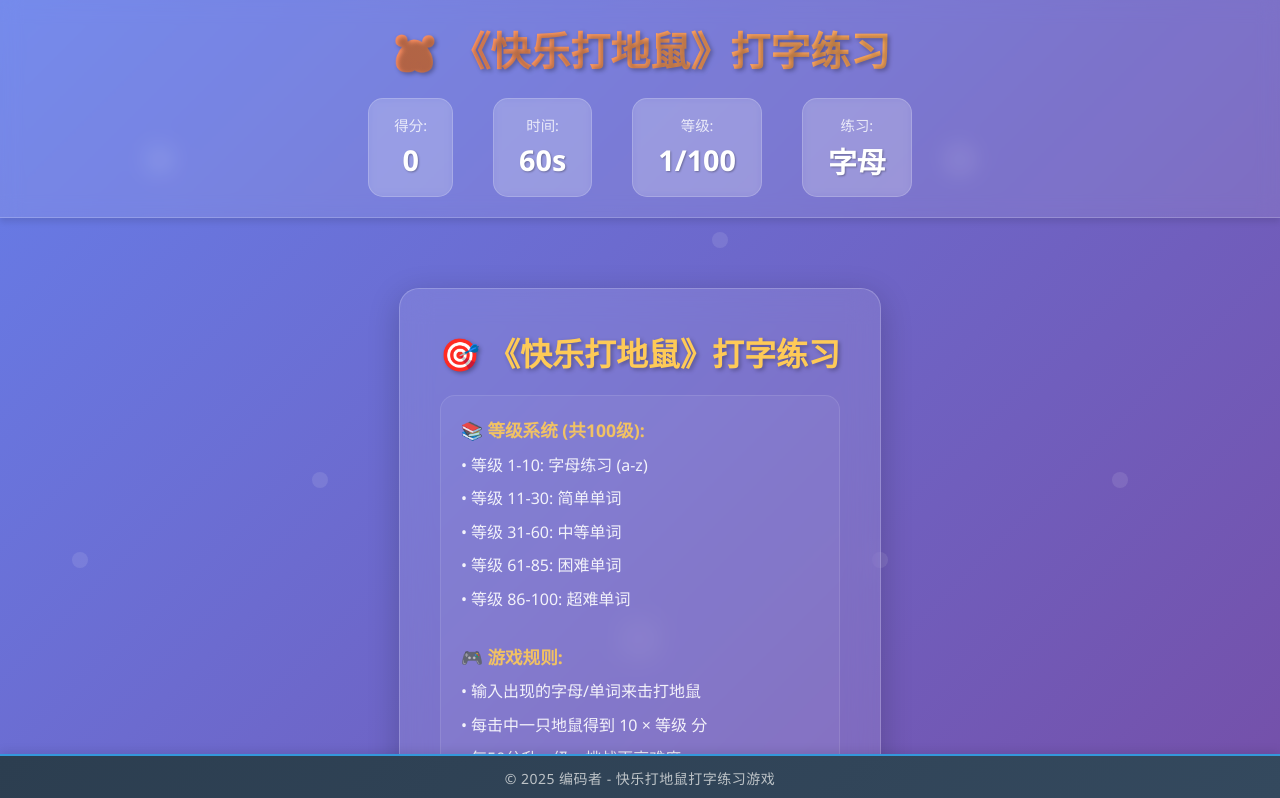
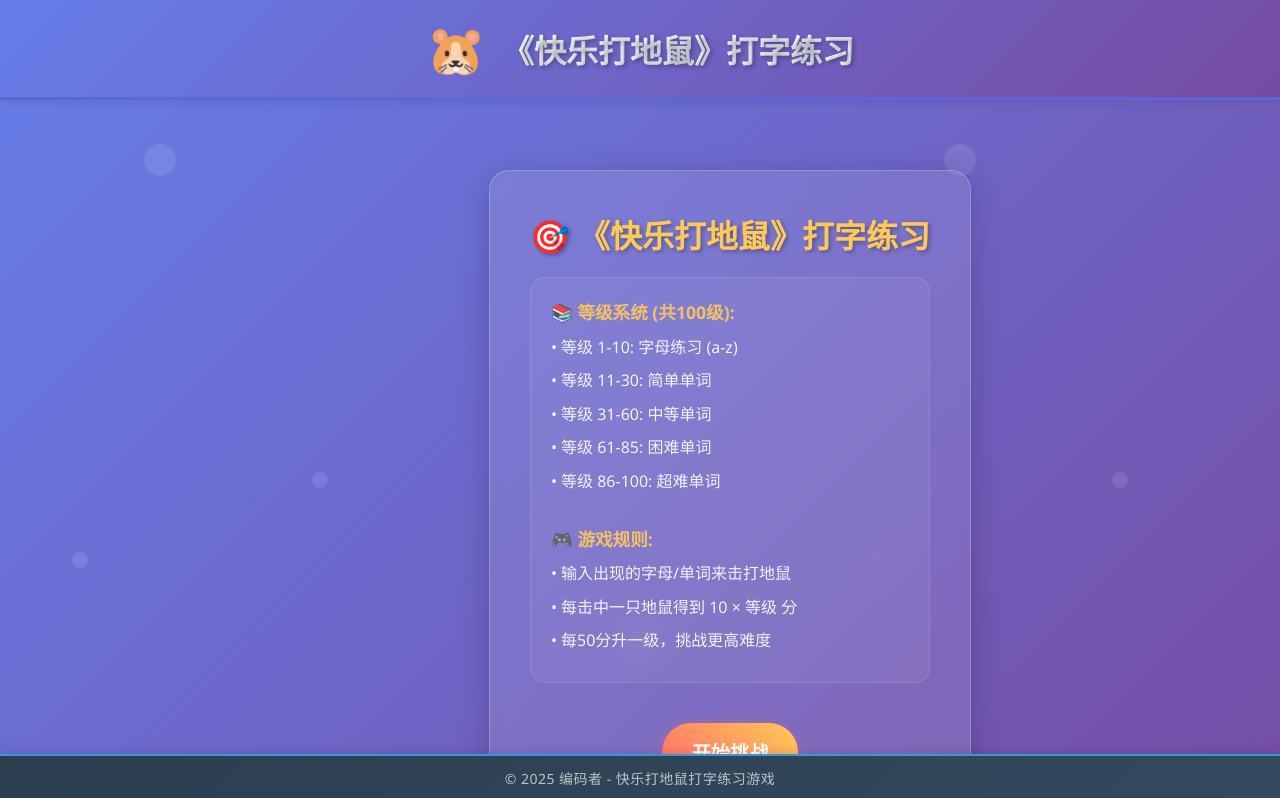
Before and after one commit to wcsee/typing-game, a React (Create React App) app in the folder frontend/: page /game in a window 1280 px wide. Shown: the top 798 px of the page. Built offline with nearby package versions, Linux system fonts and the light colour scheme.

Commit message:
optimized the game layout

```diff
--- a/frontend/src/App.css
+++ b/frontend/src/App.css
@@ -20,66 +20,9 @@ body {
   position: relative;
 }
 
-/* 游戏头部 */
-.game-header {
-  background: rgba(255, 255, 255, 0.1);
-  backdrop-filter: blur(10px);
-  padding: 20px;
-  text-align: center;
-  border-bottom: 1px solid rgba(255, 255, 255, 0.2);
-  box-shadow: 0 4px 6px rgba(0, 0, 0, 0.1);
-}
-
-.game-header h1 {
-  font-size: 2.5rem;
-  margin-bottom: 20px;
-  text-shadow: 2px 2px 4px rgba(0, 0, 0, 0.3);
-  background: linear-gradient(45deg, #ff6b6b, #feca57, #48dbfb, #ff9ff3);
-  background-size: 400% 400%;
-  -webkit-background-clip: text;
-  -webkit-text-fill-color: transparent;
-  animation: gradientShift 3s ease infinite;
-}
-
 @keyframes gradientShift {
   0%, 100% { background-position: 0% 50%; }
   50% { background-position: 100% 50%; }
-}
-
-.game-stats {
-  display: flex;
-  justify-content: center;
-  gap: 40px;
-  flex-wrap: wrap;
-}
-
-.stat {
-  display: flex;
-  flex-direction: column;
-  align-items: center;
-  background: rgba(255, 255, 255, 0.15);
-  padding: 15px 25px;
-  border-radius: 15px;
-  backdrop-filter: blur(5px);
-  border: 1px solid rgba(255, 255, 255, 0.2);
-  transition: transform 0.3s ease, box-shadow 0.3s ease;
-}
-
-.stat:hover {
-  transform: translateY(-2px);
-  box-shadow: 0 8px 25px rgba(0, 0, 0, 0.2);
-}
-
-.stat-label {
-  font-size: 0.9rem;
-  opacity: 0.8;
-  margin-bottom: 5px;
-}
-
-.stat-value {
-  font-size: 1.8rem;
-  font-weight: bold;
-  text-shadow: 1px 1px 2px rgba(0, 0, 0, 0.3);
 }
 
 /* 游戏区域 */
@@ -90,6 +33,14 @@ body {
   display: flex;
   flex-direction: column;
   align-items: center;
+  margin-left: 180px; /* 为左侧统计面板留出空间 */
+}
+
+@media (max-width: 768px) {
+  .game-area {
+    margin-left: 0;
+    padding-top: 0;
+  }
 }
 
 /* 开始游戏界面 */
--- a/frontend/src/App.tsx
+++ b/frontend/src/App.tsx
@@ -1,5 +1,7 @@
 import React, { useState, useEffect, useCallback, useRef } from 'react';
 import './App.css';
+import Header from './components/Header';
+import GameStats from './components/GameStats';
 import Footer from './components/Footer';
 
 interface Mole {
@@ -205,32 +207,8 @@ function App() {
 
   return (
     <div className="App">
-      <div className="game-header">
-        <h1>🐹 《快乐打地鼠》打字练习</h1>
-        <div className="game-stats">
-          <div className="stat">
-            <span className="stat-label">得分:</span>
-            <span className="stat-value">{score}</span>
-          </div>
-          <div className="stat">
-            <span className="stat-label">时间:</span>
-            <span className="stat-value">{timeLeft}s</span>
-          </div>
-          <div className="stat">
-            <span className="stat-label">等级:</span>
-            <span className="stat-value">{level}/100</span>
-          </div>
-          <div className="stat">
-            <span className="stat-label">练习:</span>
-            <span className="stat-value">
-              {level <= 10 ? '字母' :
-               level <= 30 ? '简单' :
-               level <= 60 ? '中等' :
-               level <= 85 ? '困难' : '超难'}
-            </span>
-          </div>
-        </div>
-      </div>
+      <Header />
+      {gameStarted && <GameStats score={score} timeLeft={timeLeft} level={level} />}
 
       <div className="game-area">
         {!gameStarted && !gameOver && (
--- /dev/null
+++ b/frontend/src/components/GameStats.css
@@ -0,0 +1,152 @@
+.game-stats-sidebar {
+  position: fixed;
+  left: 20px;
+  top: 50%;
+  transform: translateY(-50%);
+  display: flex;
+  flex-direction: column;
+  gap: 1rem;
+  z-index: 50;
+}
+
+.stat-card {
+  background: linear-gradient(135deg, #667eea 0%, #764ba2 100%);
+  border-radius: 12px;
+  padding: 1rem;
+  box-shadow: 0 4px 15px rgba(0, 0, 0, 0.2);
+  border: 2px solid rgba(255, 255, 255, 0.2);
+  backdrop-filter: blur(10px);
+  min-width: 120px;
+  display: flex;
+  align-items: center;
+  gap: 0.8rem;
+  transition: all 0.3s ease;
+  animation: slideInLeft 0.5s ease-out;
+}
+
+.stat-card:hover {
+  transform: translateX(5px) scale(1.05);
+  box-shadow: 0 6px 20px rgba(0, 0, 0, 0.3);
+}
+
+.stat-icon {
+  font-size: 1.8rem;
+  animation: pulse 2s infinite;
+}
+
+.stat-content {
+  display: flex;
+  flex-direction: column;
+  gap: 0.2rem;
+}
+
+.stat-label {
+  font-size: 0.8rem;
+  color: rgba(255, 255, 255, 0.8);
+  font-weight: 500;
+  text-transform: uppercase;
+  letter-spacing: 0.5px;
+}
+
+.stat-value {
+  font-size: 1.2rem;
+  font-weight: bold;
+  color: white;
+  text-shadow: 1px 1px 2px rgba(0, 0, 0, 0.3);
+}
+
+@keyframes slideInLeft {
+  from {
+    opacity: 0;
+    transform: translateX(-50px);
+  }
+  to {
+    opacity: 1;
+    transform: translateX(0);
+  }
+}
+
+@keyframes pulse {
+  0%, 100% {
+    transform: scale(1);
+  }
+  50% {
+    transform: scale(1.1);
+  }
+}
+
+/* 响应式设计 */
+@media (max-width: 1024px) {
+  .game-stats-sidebar {
+    left: 10px;
+  }
+
+  .stat-card {
+    min-width: 100px;
+    padding: 0.8rem;
+  }
+
+  .stat-icon {
+    font-size: 1.5rem;
+  }
+
+  .stat-value {
+    font-size: 1rem;
+  }
+}
+
+@media (max-width: 768px) {
+  .game-stats-sidebar {
+    position: static;
+    transform: none;
+    flex-direction: row;
+    justify-content: center;
+    margin: 1rem 0;
+    left: auto;
+    top: auto;
+    gap: 0.5rem;
+  }
+
+  .stat-card {
+    min-width: 80px;
+    padding: 0.6rem;
+    flex: 1;
+    max-width: 120px;
+  }
+
+  .stat-icon {
+    font-size: 1.3rem;
+  }
+
+  .stat-label {
+    font-size: 0.7rem;
+  }
+
+  .stat-value {
+    font-size: 0.9rem;
+  }
+}
+
+@media (max-width: 480px) {
+  .game-stats-sidebar {
+    gap: 0.3rem;
+  }
+
+  .stat-card {
+    min-width: 70px;
+    padding: 0.5rem;
+    gap: 0.5rem;
+  }
+
+  .stat-icon {
+    font-size: 1.1rem;
+  }
+
+  .stat-label {
+    font-size: 0.6rem;
+  }
+
+  .stat-value {
+    font-size: 0.8rem;
+  }
+}
--- /dev/null
+++ b/frontend/src/components/GameStats.tsx
@@ -0,0 +1,56 @@
+import React from 'react';
+import './GameStats.css';
+
+interface GameStatsProps {
+  score: number;
+  timeLeft: number;
+  level: number;
+}
+
+const GameStats: React.FC<GameStatsProps> = ({ score, timeLeft, level }) => {
+  const getPracticeType = (level: number): string => {
+    if (level <= 10) return '字母';
+    if (level <= 30) return '简单';
+    if (level <= 60) return '中等';
+    if (level <= 85) return '困难';
+    return '超难';
+  };
+
+  return (
+    <div className="game-stats-sidebar">
+      <div className="stat-card">
+        <div className="stat-icon">🏆</div>
+        <div className="stat-content">
+          <div className="stat-label">得分</div>
+          <div className="stat-value">{score}</div>
+        </div>
+      </div>
+
+      <div className="stat-card">
+        <div className="stat-icon">⏰</div>
+        <div className="stat-content">
+          <div className="stat-label">时间</div>
+          <div className="stat-value">{timeLeft}s</div>
+        </div>
+      </div>
+
+      <div className="stat-card">
+        <div className="stat-icon">📊</div>
+        <div className="stat-content">
+          <div className="stat-label">等级</div>
+          <div className="stat-value">{level}/100</div>
+        </div>
+      </div>
+
+      <div className="stat-card">
+        <div className="stat-icon">📚</div>
+        <div className="stat-content">
+          <div className="stat-label">练习</div>
+          <div className="stat-value">{getPracticeType(level)}</div>
+        </div>
+      </div>
+    </div>
+  );
+};
+
+export default GameStats;
--- /dev/null
+++ b/frontend/src/components/Header.css
@@ -0,0 +1,80 @@
+.game-header {
+  background: linear-gradient(135deg, #667eea 0%, #764ba2 100%);
+  color: white;
+  padding: 1rem 2rem;
+  box-shadow: 0 2px 10px rgba(0, 0, 0, 0.1);
+  position: sticky;
+  top: 0;
+  z-index: 100;
+  border-bottom: 3px solid #5a67d8;
+}
+
+.header-content {
+  max-width: 1200px;
+  margin: 0 auto;
+  display: flex;
+  align-items: center;
+  justify-content: center;
+}
+
+.logo-section {
+  display: flex;
+  align-items: center;
+  gap: 1rem;
+}
+
+.logo {
+  font-size: 3rem;
+  animation: bounce 2s infinite;
+}
+
+.game-title {
+  font-size: 2rem;
+  font-weight: bold;
+  margin: 0;
+  text-shadow: 2px 2px 4px rgba(0, 0, 0, 0.3);
+  background: linear-gradient(45deg, #fff, #f0f8ff);
+  -webkit-background-clip: text;
+  -webkit-text-fill-color: transparent;
+  background-clip: text;
+}
+
+@keyframes bounce {
+  0%, 20%, 50%, 80%, 100% {
+    transform: translateY(0);
+  }
+  40% {
+    transform: translateY(-10px);
+  }
+  60% {
+    transform: translateY(-5px);
+  }
+}
+
+@media (max-width: 768px) {
+  .game-header {
+    padding: 0.8rem 1rem;
+  }
+
+  .logo {
+    font-size: 2.5rem;
+  }
+
+  .game-title {
+    font-size: 1.5rem;
+  }
+
+  .logo-section {
+    gap: 0.5rem;
+  }
+}
+
+@media (max-width: 480px) {
+  .logo {
+    font-size: 2rem;
+  }
+
+  .game-title {
+    font-size: 1.2rem;
+  }
+}
--- /dev/null
+++ b/frontend/src/components/Header.tsx
@@ -0,0 +1,17 @@
+import React from 'react';
+import './Header.css';
+
+const Header: React.FC = () => {
+  return (
+    <header className="game-header">
+      <div className="header-content">
+        <div className="logo-section">
+          <div className="logo">🐹</div>
+          <h1 className="game-title">《快乐打地鼠》打字练习</h1>
+        </div>
+      </div>
+    </header>
+  );
+};
+
+export default Header;
```
